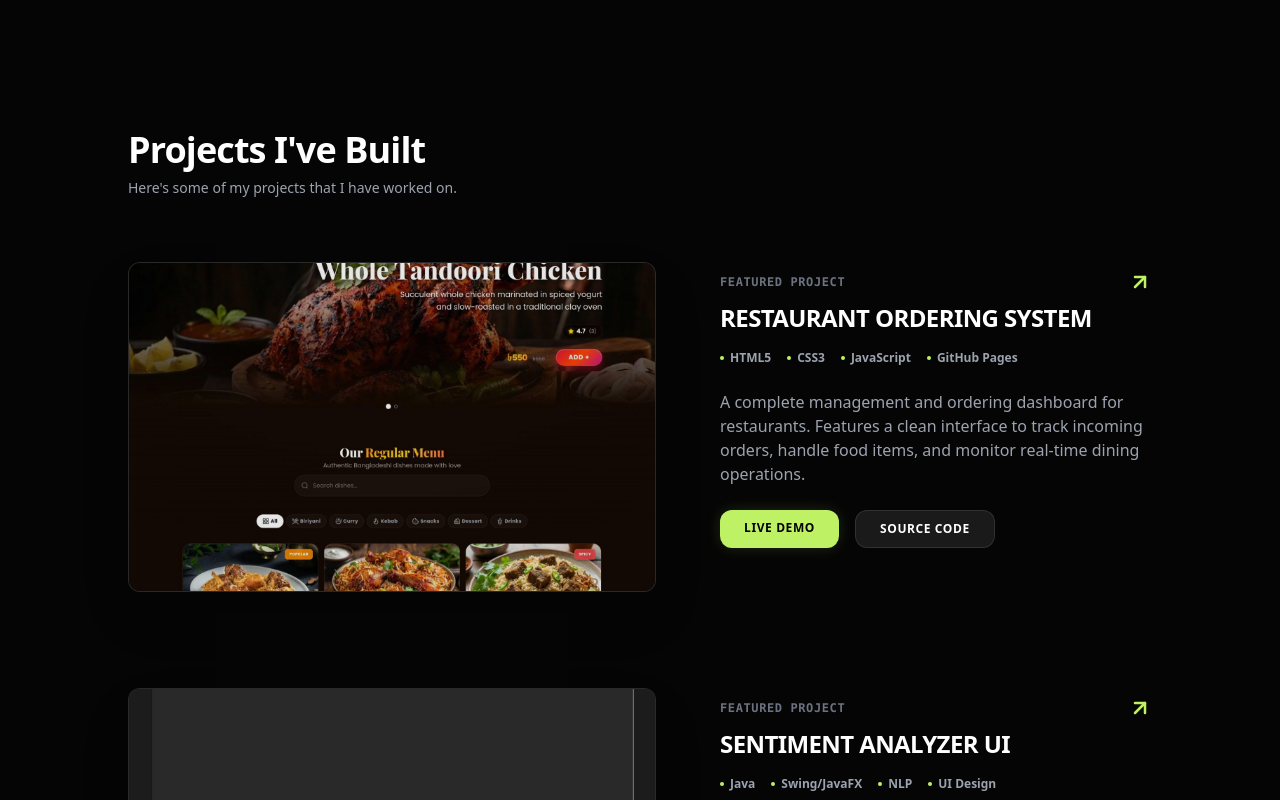
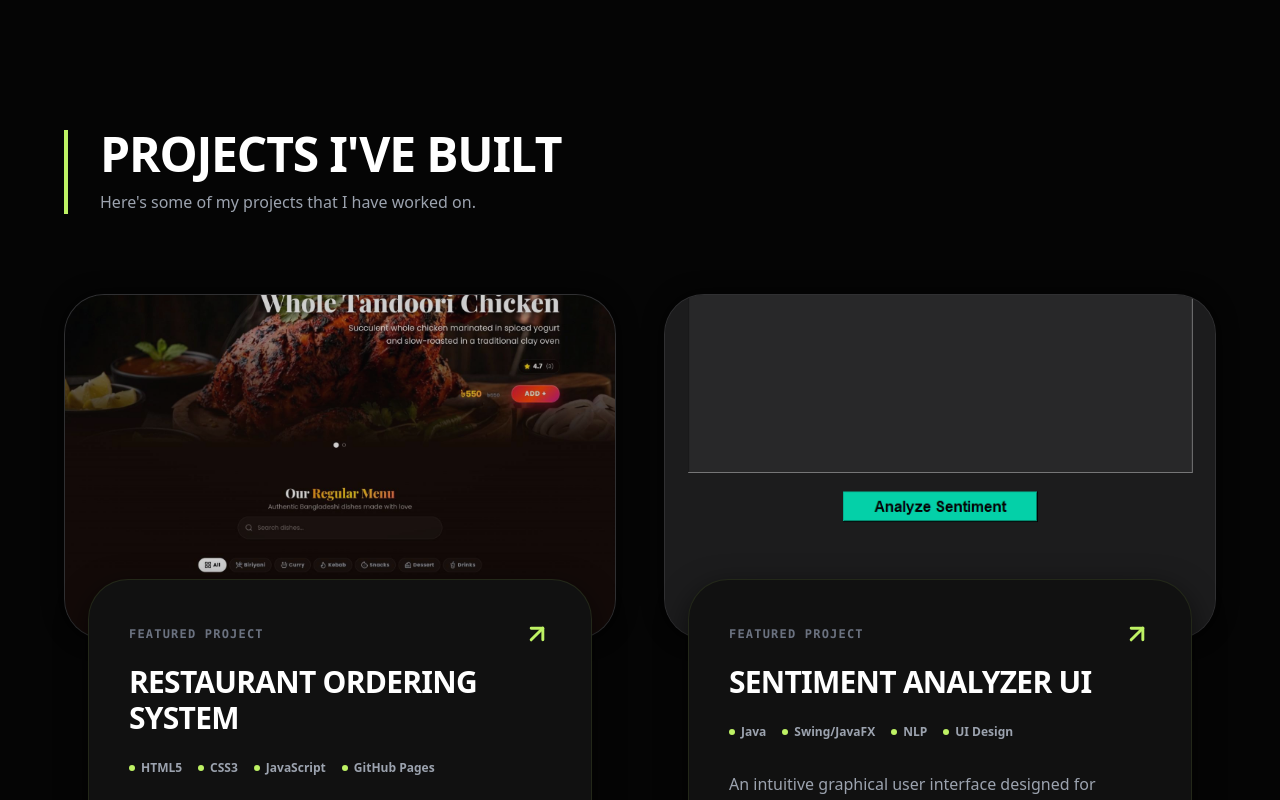
Before and after one commit to wahidridwan/my-portfolio, a React (Vite) app: page / in a window 1280 px wide. Shown: the part 1220-2020 px from the top of the page. Built offline with nearby package versions, Linux system fonts and the light colour scheme.

Commit message:
feat: updated projects section with a strong 3D vibe and overlapping layout

```diff
--- a/src/Projects.jsx
+++ b/src/Projects.jsx
@@ -6,7 +6,7 @@ const Projects = () => {
       title: "Restaurant Ordering System",
       description: "A complete management and ordering dashboard for restaurants. Features a clean interface to track incoming orders, handle food items, and monitor real-time dining operations.",
       tech: ["HTML5", "CSS3", "JavaScript", "GitHub Pages"],
-      image: "/restaurant.png.png", // উইন্ডোজের ডাবল ডট পিএনজি ফরম্যাট ফিক্স করা হলো
+      image: "/restaurant.png.png",
       liveLink: "https://tamimtxd.github.io/restaurant-ordering-system/management/",
       githubLink: "https://github.com/wahidridwan/restaurant-ordering-system",
       hasLive: true
@@ -15,7 +15,7 @@ const Projects = () => {
       title: "Sentiment Analyzer UI",
       description: "An intuitive graphical user interface designed for analyzing text sentiments. It processes textual inputs and provides instant visual feedback on emotional tones and sentiment scores when compiled.",
       tech: ["Java", "Swing/JavaFX", "NLP", "UI Design"],
-      image: "/sentiment.png.png", // উইন্ডোজের ডাবল ডট পিএনজি ফরম্যাট ফিক্স করা হলো
+      image: "/sentiment.png.png",
       liveLink: "https://github.com/wahidridwan/SentimentAnalyzerUI#readme",
       githubLink: "https://github.com/wahidridwan/SentimentAnalyzerUI",
       hasLive: false
@@ -24,39 +24,42 @@ const Projects = () => {
 
   return (
     <section className="py-24 bg-[#050505] text-white max-w-7xl mx-auto px-6" id="projects">
-      <div className="max-w-5xl mx-auto">
+      <div className="max-w-6xl mx-auto">
 
         {/* হেডিং সেকশন */}
-        <div className="mb-16">
-          <h2 className="text-3xl md:text-4xl font-black text-white tracking-tight mb-2">
+        <div className="mb-20 border-l-4 border-[#bef264] pl-8">
+          <h2 className="text-3xl md:text-5xl font-black text-white tracking-tight mb-3 uppercase">
             Projects I've Built
           </h2>
-          <p className="text-gray-400 text-sm font-medium">
+          <p className="text-gray-400 text-base font-medium">
             Here's some of my projects that I have worked on.
           </p>
         </div>
 
-        {/* প্রজেক্ট লিস্ট (বামে ছবি, ডানে বিবরণ) */}
-        <div className="space-y-24">
+        {/* প্রজেক্ট লিস্ট (ত্রিমাত্রিক গ্রিড) */}
+        <div className="grid grid-cols-1 lg:grid-cols-2 gap-16 lg:gap-12">
           {projectList.map((project, index) => (
-            <div key={index} className="flex flex-col lg:flex-row gap-8 lg:gap-16 items-start group">
+            <div key={index} className="flex flex-col group">
 
-              {/* বাম পাশের বড় ছবি */}
-              <div className="w-full lg:w-[55%] aspect-[16/10] rounded-xl overflow-hidden bg-[#111] border border-white/10 relative shadow-2xl">
+              {/* ছবি সেকশন - যা থেকে ত্রিমাত্রিক পপ-আউট লুক শুরু হবে */}
+              <div className="w-full aspect-[16/10] rounded-[2.5rem] overflow-hidden bg-zinc-900 border border-white/10 relative transition-all duration-700 group-hover:-translate-y-4 shadow-[0_0_20px_rgba(0,0,0,0.8)]">
                 <img
                   src={project.image}
                   alt={project.title}
-                  className="w-full h-full object-cover group-hover:scale-102 transition-transform duration-500 opacity-90 group-hover:opacity-100"
+                  className="w-full h-full object-cover opacity-80 group-hover:opacity-100 group-hover:scale-105 transition-all duration-700"
                   onError={(e) => {
                     console.error("Image failed to load:", project.image);
                   }}
                 />
+                {/* ছবিটির ওপরে হালকা গ্রাডিয়েন্ট শেড যা ত্রিমাত্রিক অনুভূতি বাড়ায় */}
+                <div className="absolute inset-0 bg-gradient-to-t from-black to-transparent opacity-60 group-hover:opacity-0 transition-opacity duration-700"></div>
               </div>
 
-              {/* ডান পাশের বিস্তারিত তথ্য */}
-              <div className="w-full lg:w-[45%] pt-2">
-                <div className="flex items-center justify-between mb-2">
-                  <span className="text-xs font-mono text-gray-500 uppercase tracking-wider font-semibold">
+              {/* বিবরণ সেকশন - ত্রিমাত্রিক বাটন ডিজাইন সহ */}
+              <div className="bg-[#111] p-10 mt-[-60px] relative z-10 mx-6 rounded-[2.5rem] border border-[#bef264]/10 transition-all duration-700 group-hover:-translate-y-2 group-hover:border-[#bef264]/30 shadow-[0_10px_30px_rgba(0,0,0,0.6)]">
+
+                <div className="flex items-center justify-between mb-4">
+                  <span className="text-xs font-mono text-gray-500 uppercase tracking-widest font-bold">
                     Featured Project
                   </span>
 
@@ -66,39 +69,44 @@ const Projects = () => {
                     target="_blank"
                     rel="noreferrer"
                     className="text-[#bef264] hover:text-white transition-colors"
+                    title={project.hasLive ? "Live Demo" : "View Code/Interface"}
                   >
-                    <svg xmlns="http://www.w3.org/2000/svg" width="24" height="24" viewBox="0 0 24 24" fill="none" stroke="currentColor" strokeWidth="2.5" strokeLinecap="round" strokeLinejoin="round" className="transform group-hover:translate-x-1 group-hover:-translate-y-1 transition-transform duration-300">
+                    <svg xmlns="http://www.w3.org/2000/svg" width="28" height="28" viewBox="0 0 24 24" fill="none" stroke="currentColor" strokeWidth="2.5" strokeLinecap="round" strokeLinejoin="round" className="transform group-hover:translate-x-1.5 group-hover:-translate-y-1.5 transition-transform duration-500">
                       <line x1="7" y1="17" x2="17" y2="7"></line>
                       <polyline points="7 7 17 7 17 17"></polyline>
                     </svg>
                   </a>
                 </div>
 
-                <h3 className="text-2xl font-black text-white tracking-tight uppercase mb-4 group-hover:text-[#bef264] transition-colors">
+                {/* প্রজেক্টের নাম */}
+                <h3 className="text-2xl md:text-3xl font-black text-white tracking-tight uppercase mb-6 group-hover:text-[#bef264] transition-colors">
                   {project.title}
                 </h3>
 
                 {/* টেকনোলজি স্ট্যাক */}
-                <div className="flex flex-wrap gap-x-4 gap-y-2 mb-6 text-xs font-bold text-gray-400">
+                <div className="flex flex-wrap gap-x-4 gap-y-2 mb-8 text-xs font-bold text-gray-400">
                   {project.tech.map((t, idx) => (
                     <span key={idx} className="flex items-center gap-1.5">
-                      <span className="w-1 h-1 bg-[#bef264] rounded-full"></span>
+                      <span className="w-1.5 h-1.5 bg-[#bef264] rounded-full"></span>
                       {t}
                     </span>
                   ))}
                 </div>
 
-                <p className="text-gray-400 text-sm md:text-base leading-relaxed font-medium mb-6">
+                {/* প্রজেক্টের ডেসক্রিপশন */}
+                <p className="text-gray-400 text-sm md:text-base leading-relaxed font-medium mb-10 min-h-[100px]">
                   {project.description}
                 </p>
 
-                <div className="flex gap-4">
+                {/* ত্রিমাত্রিক পপ-আউট অ্যাকশন বাটনসমূহ */}
+                <div className="flex flex-wrap gap-6 mt-auto">
                   {project.hasLive && (
-                    <a href={project.liveLink} target="_blank" rel="noreferrer" className="px-6 py-2.5 bg-[#bef264] text-black rounded-xl text-xs font-black uppercase tracking-wider transition-all hover:bg-[#bef264]/90 shadow-[0_0_15px_rgba(190,242,100,0.15)]">
+                    <a href={project.liveLink} target="_blank" rel="noreferrer" className="group relative inline-flex items-center px-10 py-4 font-black text-black uppercase transition-all bg-[#bef264] rounded-2xl hover:-translate-y-2 shadow-[0_0_20px_rgba(190,242,100,0.3)]">
                       Live Demo
+                      <svg xmlns="http://www.w3.org/2000/svg" width="20" height="20" viewBox="0 0 24 24" fill="none" stroke="currentColor" strokeWidth="3" className="ml-2 group-hover:translate-x-1 transition-transform"><path d="M5 12h14M12 5l7 7-7 7"/></svg>
                     </a>
                   )}
-                  <a href={project.githubLink} target="_blank" rel="noreferrer" className="px-6 py-2.5 bg-[#1a1a1a] text-white rounded-xl text-xs font-black uppercase tracking-wider border border-white/10 hover:bg-white/5 transition-all">
+                  <a href={project.githubLink} target="_blank" rel="noreferrer" className="group relative inline-flex items-center px-10 py-4 font-black text-white uppercase transition-all bg-[#1a1a1a] rounded-2xl border border-white/10 hover:-translate-y-2 hover:bg-white/5 shadow-[0_0_15px_rgba(255,255,255,0.05)]">
                     Source Code
                   </a>
                 </div>
```
